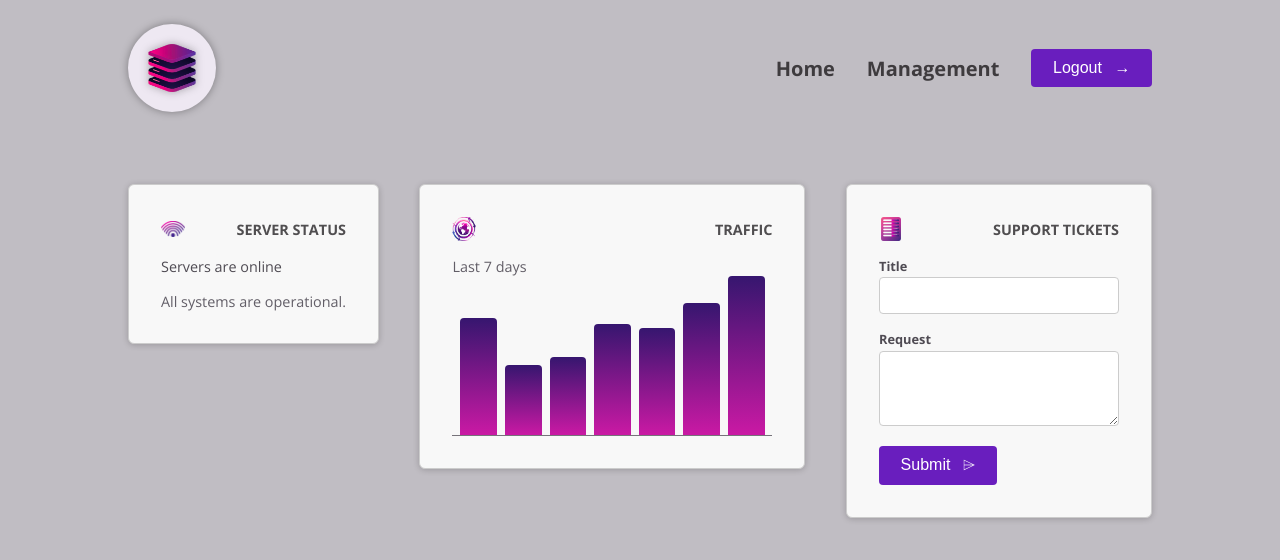
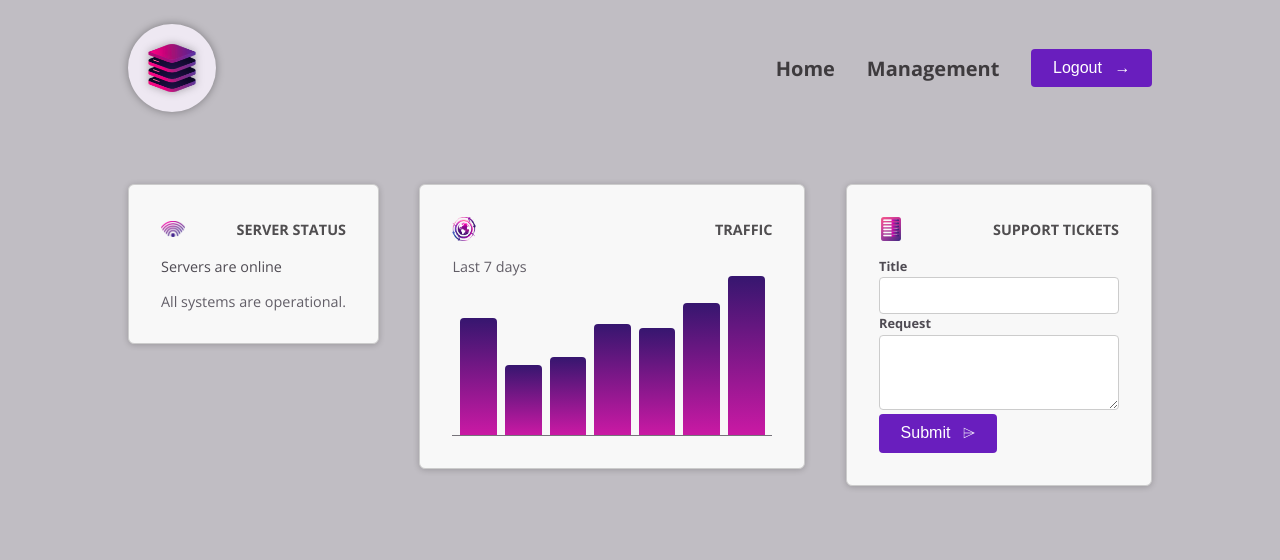
Before and after one commit to MohammedAhmed49/all-playgrounds, an Angular app in the folder components-deep-dive/: page / in a window 1280 px wide. Shown: the top 560 px of the page. Built offline with nearby package versions, Linux system fonts and the light colour scheme.

Commit message:
components-deep-dive/feature: adding button and input-control components

```diff
--- a/components-deep-dive/src/app/dashboard/support-tickets/new-ticket/new-ticket.component.html
+++ b/components-deep-dive/src/app/dashboard/support-tickets/new-ticket/new-ticket.component.html
@@ -1,15 +1,13 @@
 <form>
+  <app-control label="Title">
+    <input name="title" id="title" />
+  </app-control>
+  <app-control label="Request">
+    <textarea name="request" id="request" rows="3"></textarea>
+  </app-control>
   <p>
-    <label>Title</label>
-    <input name="title" id="title" />
-  </p>
-  <p>
-    <label>Request</label>
-    <textarea name="request" id="request" rows="3"></textarea>
-  </p>
-  <p>
-    <button>
-      <span> Submit </span>
+    <button appButton>
+      Submit
       <span class="icon"> ⌲ </span>
     </button>
   </p>
--- a/components-deep-dive/src/app/header/header.component.html
+++ b/components-deep-dive/src/app/header/header.component.html
@@ -12,8 +12,8 @@
         <a href="/">Management</a>
       </li>
       <li>
-        <button>
-          <span> Logout </span>
+        <button appButton>
+          Logout
           <span class="icon"> → </span>
         </button>
       </li>
--- /dev/null
+++ b/components-deep-dive/src/app/shared/button/button.component.html
@@ -0,0 +1,3 @@
+<span> <ng-content /> </span>
+
+<ng-content select=".icon" />
--- /dev/null
+++ b/components-deep-dive/src/app/shared/control/control.component.html
@@ -0,0 +1,4 @@
+<p>
+  <label>{{ label() }}</label>
+  <ng-content select="input, textarea"></ng-content>
+</p>
--- /dev/null
+++ b/components-deep-dive/src/app/shared/control/control.component.ts
@@ -0,0 +1,12 @@
+import { Component, input } from '@angular/core';
+
+@Component({
+  selector: 'app-control',
+  standalone: true,
+  imports: [],
+  templateUrl: './control.component.html',
+  styleUrl: './control.component.css',
+})
+export class ControlComponent {
+  label = input.required<string>();
+}
```
Also changed, not shown: components-deep-dive/src/app/dashboard/support-tickets/new-ticket/new-ticket.component.ts (+5 -5 lines), components-deep-dive/src/app/header/header.component.ts (+4 -5 lines), components-deep-dive/src/app/shared/button/button.component.ts (added, +12 -0 lines), components-deep-dive/src/app/shared/button/button.component.css (added), components-deep-dive/src/app/shared/control/control.component.css (added).
